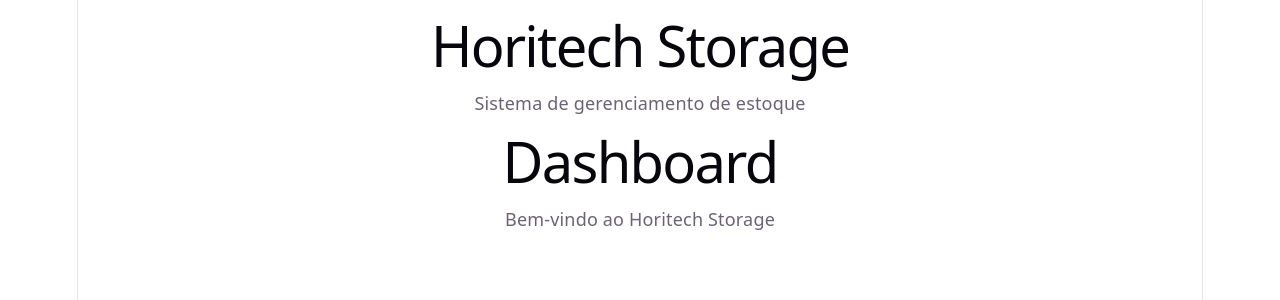
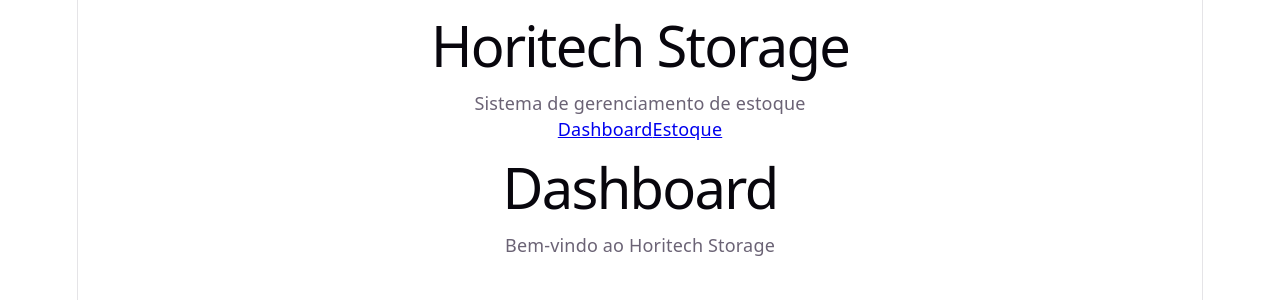
Before and after one commit to NatsFJ/horitech-storage, a React (Vite) app in the folder horitech-storage/: page /dashboard in a window 1280 px wide. Shown: the top 300 px of the page. Built offline with nearby package versions, Linux system fonts and the light colour scheme.

Commit message:
feat: add default dashboard redirect

```diff
--- a/horitech-storage/src/App.tsx
+++ b/horitech-storage/src/App.tsx
@@ -1,7 +1,7 @@
 import Sidebar from "./components/Sidebar"
 import Estoque from "./pages/Estoque"
 import Dashboard from "./pages/Dashboard"
-import {Routes, Route} from "react-router-dom"
+import {Routes, Route, Navigate} from "react-router-dom"
 
 
 function App() {
@@ -9,7 +9,9 @@
     <div>
       <h1>Horitech Storage</h1>
       <p>Sistema de gerenciamento de estoque</p>
+      <Sidebar />
       <Routes>
+        <Route path="/" element={<Navigate to="/dashboard"/>}/>
         <Route path="/dashboard" element={<Dashboard />} />
         <Route path="/estoque" element={<Estoque/>} />
       </Routes>
```
